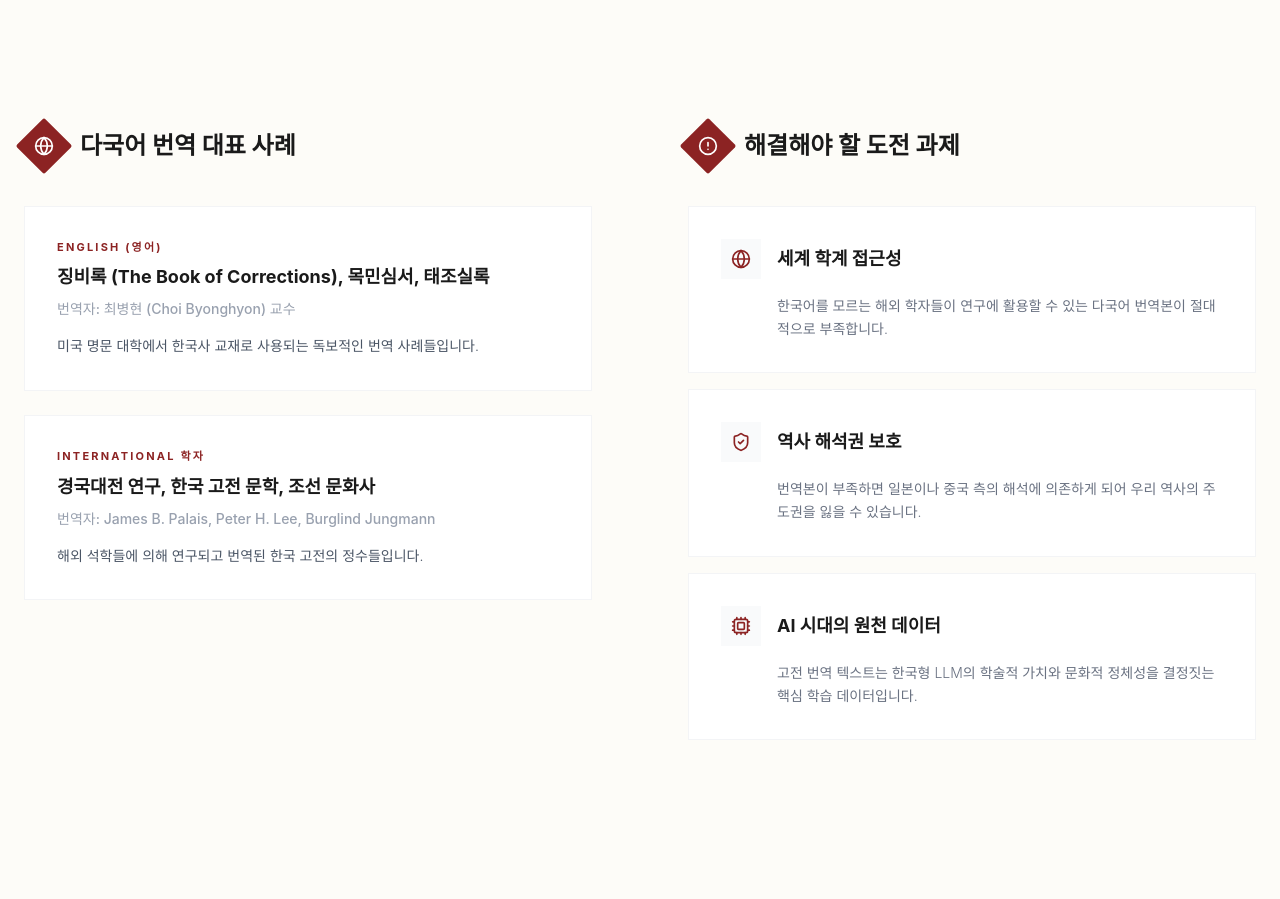
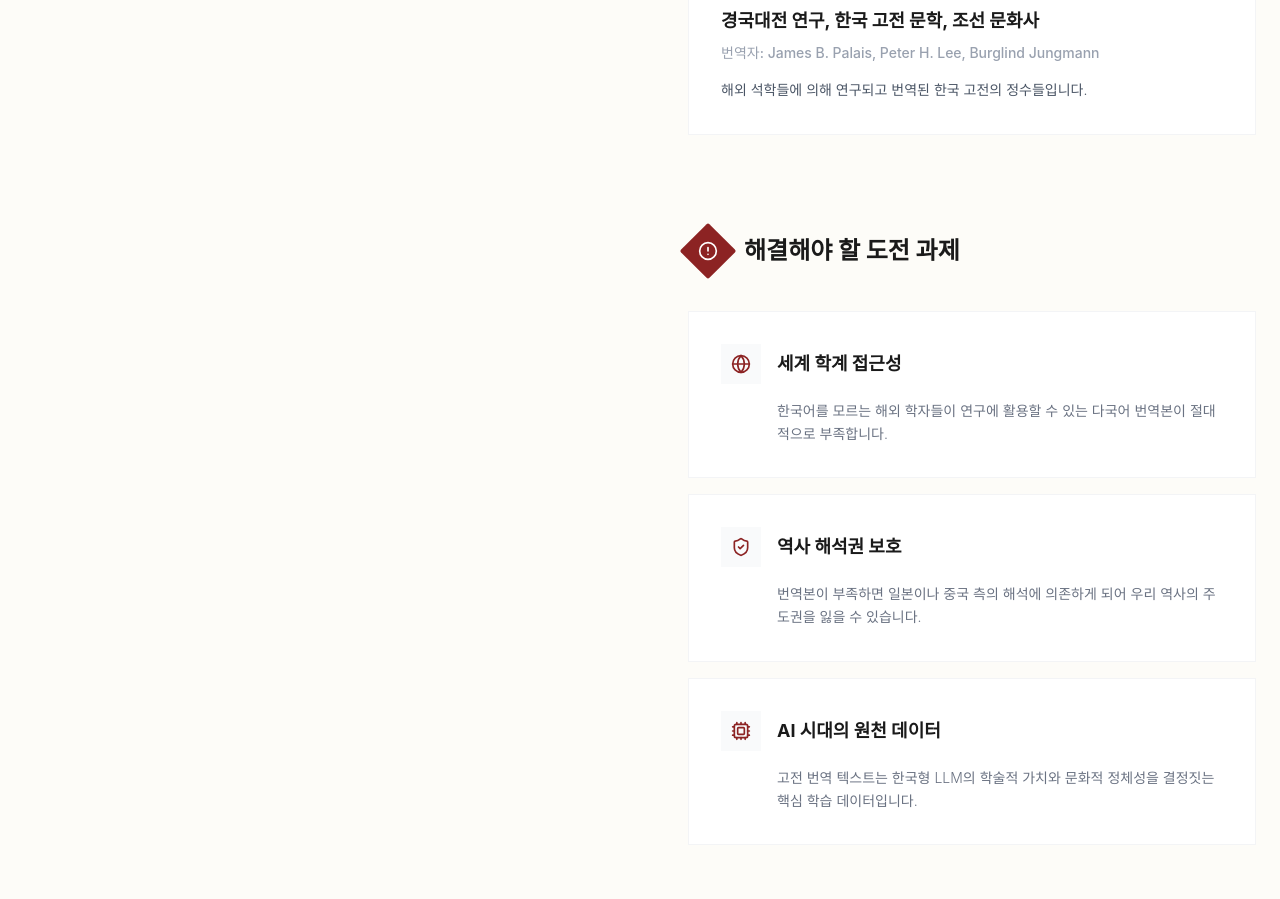
Before and after one commit to hu-tec/classic-translation, a React (Vite) app: page /classic-translation/status in a window 1280 px wide. Shown: the part 2525-3424 px from the top of the page. Built offline with nearby package versions, Linux system fonts and the light colour scheme; a web font is replaced by a local one.

Commit message:
Fix classic status layout and add postbuild 404 fix

```diff
--- a/package.json
+++ b/package.json
@@ -5,6 +5,7 @@
   "type": "module",
   "scripts": {
     "build": "vite build",
+    "postbuild": "node -e \"require('fs').copyFileSync('dist/index.html', 'dist/404.html')\"",
     "dev": "vite"
   },
   "dependencies": {
--- a/src/app/pages/ClassicStatus.tsx
+++ b/src/app/pages/ClassicStatus.tsx
@@ -116,7 +116,10 @@ export function ClassicStatus() {
 
         <div className="space-y-32">
           {/* Row 1: Status & Multilingual Grid */}
+          {/* Unified Grid: Status on Left, Others Stacked on Right */}
           <div id="status-main" className="grid grid-cols-1 lg:grid-cols-2 gap-24">
+
+            {/* Left Column */}
             <div>
               <h4 className="text-2xl font-bold mb-10 flex items-center gap-4 font-serif">
                 <div className="w-10 h-10 bg-[#8C2323] text-white flex items-center justify-center rotate-45 rounded-xs">
@@ -154,6 +157,9 @@ export function ClassicStatus() {
               </div>
             </div>
 
+            {/* Right Column Stack */}
+            <div className="flex flex-col gap-24">
+
               {/* Multilingual Status Table */}
               <div id="multilingual">
                 <h4 className="text-2xl font-bold mb-10 flex items-center gap-4 font-serif">
@@ -190,10 +196,7 @@ export function ClassicStatus() {
                   </p>
                 </div>
               </div>
-          </div>
 
-          {/* Row 2: Representatives & Problems */}
-          <div className="grid grid-cols-1 lg:grid-cols-2 gap-24">
               {/* Representative Translations Section */}
               <div id="representatives">
                 <h4 className="text-2xl font-bold mb-10 flex items-center gap-4 font-serif">
@@ -214,6 +217,7 @@ export function ClassicStatus() {
                 </div>
               </div>
 
+              {/* Challenges Section */}
               <div id="challenges">
                 <h4 className="text-2xl font-bold mb-10 flex items-center gap-4 font-serif">
                   <div className="w-10 h-10 bg-[#8C2323] text-white flex items-center justify-center rotate-45 rounded-xs">
@@ -236,6 +240,8 @@ export function ClassicStatus() {
                     </div>
                   ))}
                 </div>
+              </div>
+
             </div>
           </div>
         </div>
```
Lines whose indentation alone changed are shown as unchanged.
